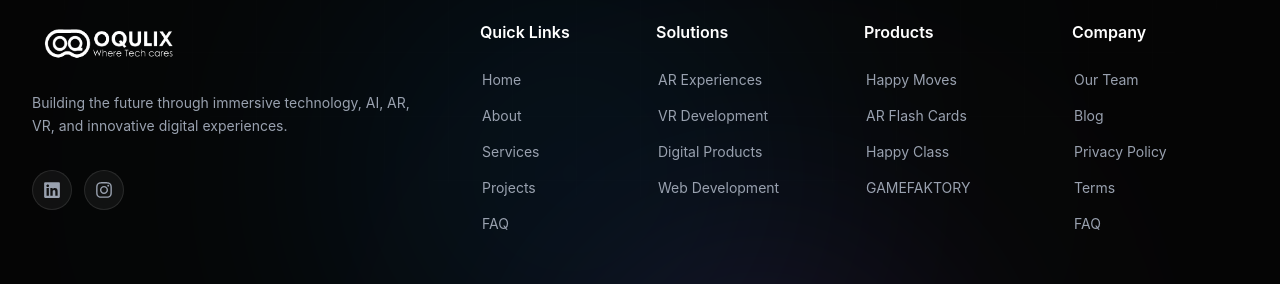
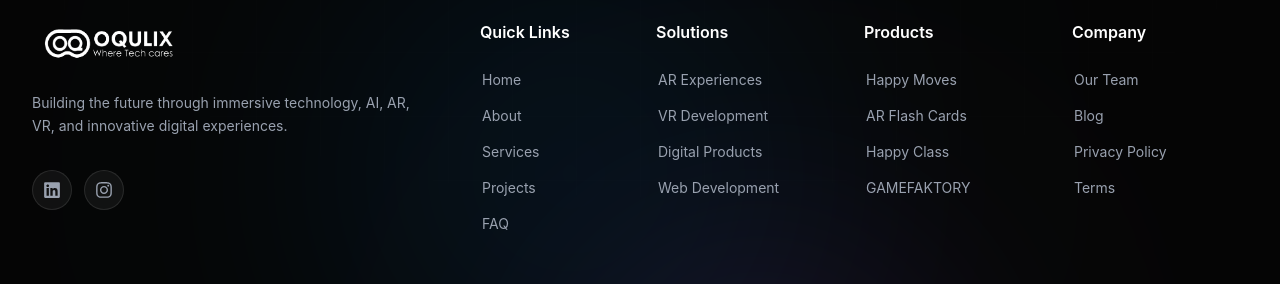
Before and after one commit to sreenathc866-del/OQULIX_WESITE, a React (Vite) app: page /faq in a window 1280 px wide. Shown: the part 2139-2423 px from the top of the page. Built offline with nearby package versions, Linux system fonts and the light colour scheme.

Commit message:
faqerror

```diff
--- a/src/components/ui/Footer.tsx
+++ b/src/components/ui/Footer.tsx
@@ -146,7 +146,7 @@
           <motion.div variants={itemVariants} className="lg:col-span-2">
             <h4 className="text-white font-semibold mb-6">Company</h4>
             <ul className="space-y-4">
-              {['Our Team', 'Blog', 'Privacy Policy', 'Terms', 'FAQ'].map((item) => (
+              {['Our Team', 'Blog', 'Privacy Policy', 'Terms'].map((item) => (
                 <li key={item}>
                   <Link to={item === 'Our Team' ? '/team' : item === 'FAQ' ? '/faq' : '#'} className="group flex items-center text-gray-400 hover:text-[#0070cc] transition-colors duration-300 text-sm">
                     <ChevronRight size={14} className="opacity-0 -ml-4 group-hover:opacity-100 group-hover:ml-0 transition-all duration-300 mr-1" />
```
